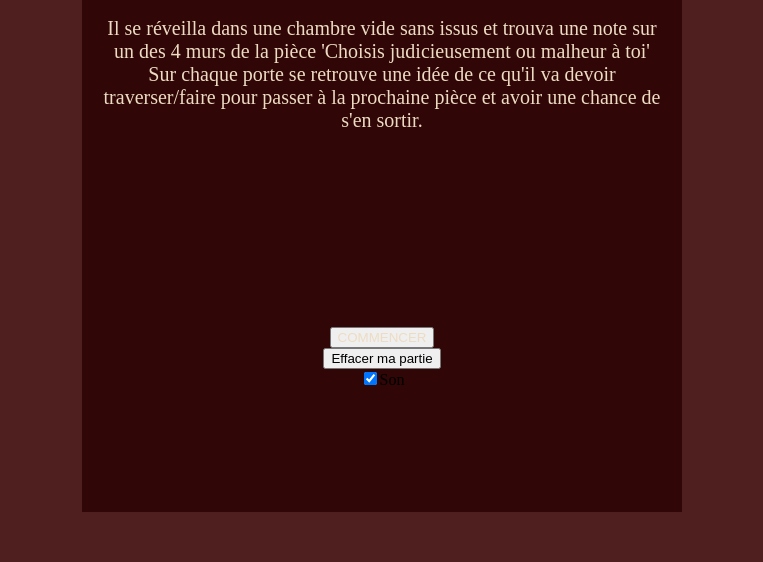
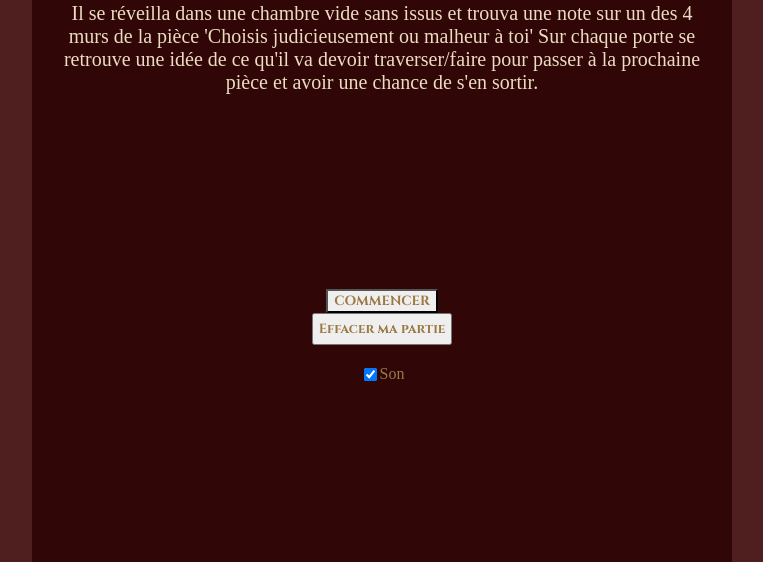
Before and after one commit to thealacasse/vous-etes-le-heros_Les_portes_de_enfer, a plain HTML site: page index.html in a window 1280 px wide. Shown: the part 288-850 px from the top of the page, without its empty margins (258-1021 px from the left). Before the commit the page ends 800 px from the top, so only its background shows below. Drawn offline with Linux system fonts and the light colour scheme; grey boxes are pictures that could not be loaded.

Commit message:
Update style.css

```diff
--- a/style.css
+++ b/style.css
@@ -8,10 +8,32 @@ html {
   height: 100vh;
   align-items: center;
 }
+
+body {
+  width: 800px;
+  height: 800px;
+  display: flex;
+  justify-content: center;
+  height: 100vh;
+  align-items: center;
+}
+
+.ObjChapitreOups {
+  background-color: rgb(162, 40, 40);
+}
+
+.ObjChapitreEscalier {
+  background-color: rgb(255, 138, 138);
+}
+
+.ObjChapitreFin {
+  background-color: rgb(255, 213, 0);
+}
+
 .game {
   background-color: rgb(48, 6, 6);
-  width: 600px;
-  height: 800px;
+  width: 700px;
+  height: 900px;
   display: flex;
   justify-content: center;
   align-items: center;
@@ -34,11 +56,13 @@ span.sousTitre {
 }
 
 .boutons {
-  color: rgb(237, 220, 195);
+  font-family: "Cinzel", serif;
+  color: rgb(156, 121, 68);
   display: flex;
   flex-direction: row;
   align-items: center;
   justify-content: space-around;
+  border-radius: 1%;
 }
 
 .image {
@@ -48,6 +72,20 @@ span.sousTitre {
   padding: 20px;
 }
 
+.check {
+  color: rgb(156, 121, 68);
+  display: flex;
+  align-items: left;
+  justify-content: left;
+  padding: 20px;
+}
+
+#btn_effacer {
+  color: rgb(156, 121, 68);
+  font-family: "Cinzel", serif;
+  padding: 5px;
+}
+
 span.synopsis {
   color: rgb(237, 220, 195);
   font-size: 20px;
```
